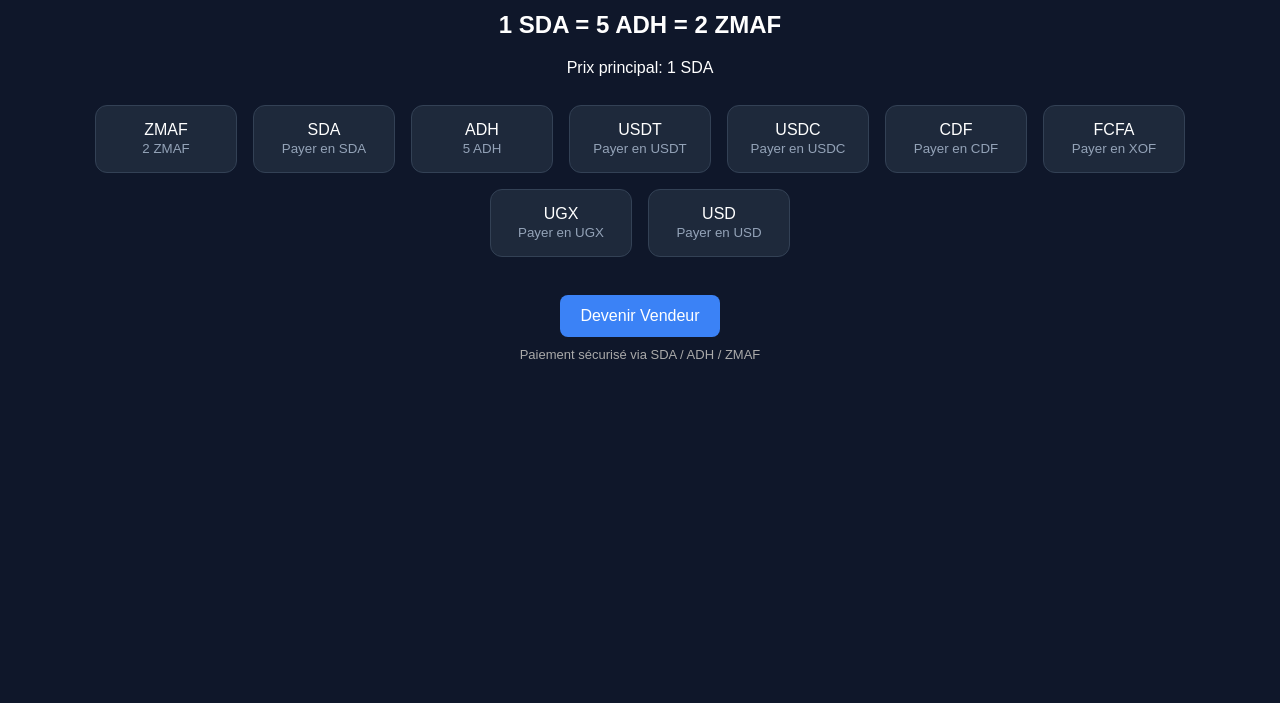
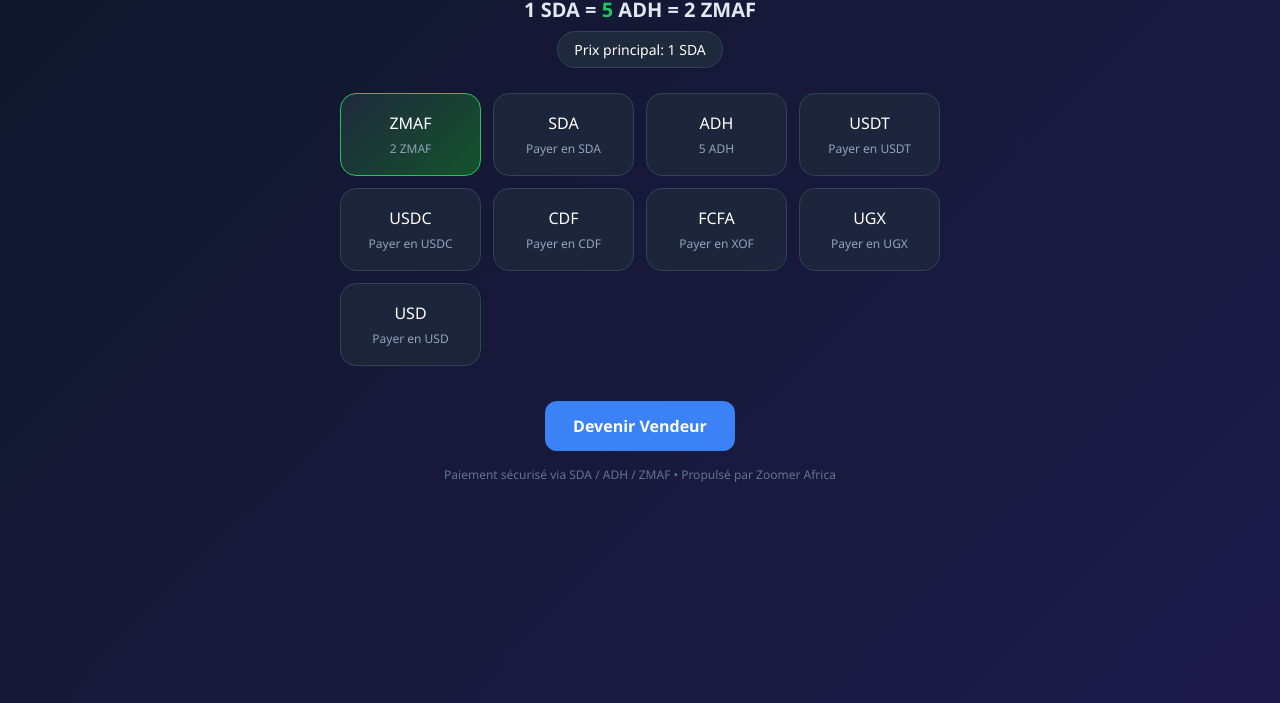
Before and after one commit to Africanhubdev/afridigitalhub, a plain HTML site: page index.html in a window 1280 px wide. Shown: the part 97-800 px from the top of the page. Drawn offline with Linux system fonts and the light colour scheme.

Commit message:
Update index.html for title and styling changes

```diff
--- a/index.html
+++ b/index.html
@@ -3,26 +3,35 @@
 <head>
 <meta charset="UTF-8">
 <meta name="viewport" content="width=device-width, initial-scale=1.0">
-<title>Afridigital Hub - Marketplace SDA</title>
+<title>Afridigital Hub - Marketplace Africain</title>
 <style>
-body{font-family:Arial;background:#0f172a;color:#fff;text-align:center;padding:20px}
-.pay-btn{background:#1e293b;border:1px solid #334155;padding:15px;margin:8px;border-radius:12px;display:inline-block;min-width:110px;cursor:pointer}
-.pay-btn.active:hover{background:#3b82f6}
-small{color:#94a3b8}
+*{margin:0;padding:0;box-sizing:border-box}
+body{font-family:'Segoe UI',Arial;background:linear-gradient(135deg,#0f172a 0%,#1e1b4b 100%);color:#fff;min-height:100vh;padding:20px;text-align:center}
+h1{font-size:32px;margin:20px 0 10px;background:linear-gradient(90deg,#22c55e,#3b82f6);-webkit-background-clip:text;-webkit-text-fill-color:transparent}
+h2{font-size:20px;color:#e2e8f0;margin-bottom:8px}
+.sub{color:#94a3b8;margin-bottom:25px}
+#tauxADH{color:#22c55e}
+#pri{background:#1e293b;border:1px solid #334155;display:inline-block;padding:8px 16px;border-radius:20px;font-size:14px;margin-bottom:25px}
+.grid{display:grid;grid-template-columns:repeat(auto-fit,minmax(140px,1fr));gap:12px;max-width:600px;margin:0 auto}
+.pay-btn{background:rgba(30,41,59,0.8);backdrop-filter:blur(10px);border:1px solid #334155;padding:18px 10px;border-radius:16px;cursor:pointer;transition:0.3s}
+.pay-btn:hover{transform:translateY(-3px);border-color:#22c55e;box-shadow:0 10px 25px rgba(34,197,94,0.2)}
+.pay-btn:first-child{border-color:#22c55e;background:linear-gradient(135deg,#1e293b,#14532d)}
+.pay-btn small{display:block;margin-top:6px;color:#94a3b8;font-size:12px}
+.btn-seller{display:inline-block;margin-top:35px;background:#3b82f6;color:#fff;padding:14px 28px;border-radius:12px;text-decoration:none;font-weight:bold;transition:0.3s}
+.btn-seller:hover{background:#2563eb;transform:scale(1.05)}
+.foot{margin-top:15px;color:#64748b;font-size:12px}
 </style>
 </head>
 <body>
 
 <h1>Afridigital Hub</h1>
 <h2>1 SDA = <span id="tauxADH">5</span> ADH = 2 ZMAF</h2>
-<p>Prix principal: <span id="prixPrincipal">1</span> SDA</p>
+<div id="pri">Prix principal: <span id="prixPrincipal">1</span> SDA</div>
 
-<div id="paiementsGrid" style="margin-top:20px"></div>
+<div id="paiementsGrid" class="grid"></div>
 
-<div style="text-align:center;margin-top:30px">
-<a href="become-seller.html" style="display:inline-block;background:#3b82f6;color:#fff;padding:12px 20px;border-radius:8px;text-decoration:none">Devenir Vendeur</a>
-<p style="color:#aaa;font-size:13px;margin-top:10px">Paiement sécurisé via SDA / ADH / ZMAF</p>
-</div>
+<a href="become-seller.html" class="btn-seller">Devenir Vendeur</a>
+<p class="foot">Paiement sécurisé via SDA / ADH / ZMAF • Propulsé par Zoomer Africa</p>
 
 <script>
 const CONFIG = {
@@ -41,21 +50,20 @@ const CONFIG = {
     { code: 'USD', nom: 'USD', actif: true }
   ]
 };
-
-function afficher() {
-  document.getElementById('tauxADH').innerText = CONFIG.tauxADH;
-  document.getElementById('prixPrincipal').innerText = CONFIG.prixBaseSDA;
-  const grid = document.getElementById('paiementsGrid');
-  grid.innerHTML = '';
-  CONFIG.paiements.forEach(p => {
+function afficher(){
+  document.getElementById('tauxADH').innerText=CONFIG.tauxADH;
+  document.getElementById('prixPrincipal').innerText=CONFIG.prixBaseSDA;
+  const grid=document.getElementById('paiementsGrid');
+  grid.innerHTML='';
+  CONFIG.paiements.forEach(p=>{
     if(p.actif){
-      let prix = p.code === 'ADH' ? CONFIG.tauxADH : p.code === 'ZMAF' ? CONFIG.tauxZMAF : CONFIG.prixBaseSDA;
-      const btn = document.createElement('div');
-      btn.className = 'pay-btn active';
-      if(p.code === 'ADH' || p.code === 'ZMAF'){
-        btn.innerHTML = `${p.nom}<br><small>${prix} ${p.code}</small>`;
-      } else {
-        btn.innerHTML = `${p.nom}<br><small>Payer en ${p.code}</small>`;
+      let prix=p.code==='ADH'?CONFIG.tauxADH:p.code==='ZMAF'?CONFIG.tauxZMAF:CONFIG.prixBaseSDA;
+      const btn=document.createElement('div');
+      btn.className='pay-btn active';
+      if(p.code==='ADH'||p.code==='ZMAF'){
+        btn.innerHTML=`${p.nom}<br><small>${prix} ${p.code}</small>`;
+      }else{
+        btn.innerHTML=`${p.nom}<br><small>Payer en ${p.code}</small>`;
       }
       grid.appendChild(btn);
     }
```
